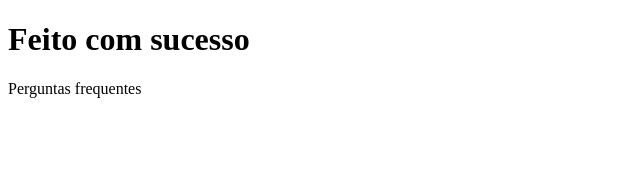
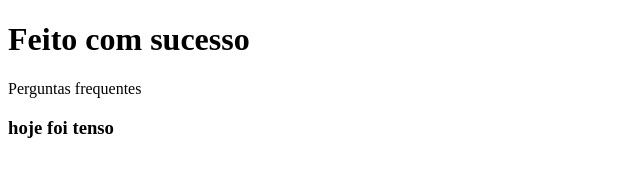
Before and after one commit to WanderckleyOliveira/auloNode01, a website: page sobre.html in a window 1280 px wide. Shown: the whole page, without its empty margins (0-640 px from the left). Drawn offline with Linux system fonts and the light colour scheme.

Commit message:
Treinando o que foi passado

```diff
--- a/sobre.html
+++ b/sobre.html
@@ -11,6 +11,8 @@
     <h1>Feito com sucesso</h1>
 
     <p>Perguntas frequentes</p>
+
+    <h3>hoje foi tenso</h3>
 </body>
 
 </html>
```
